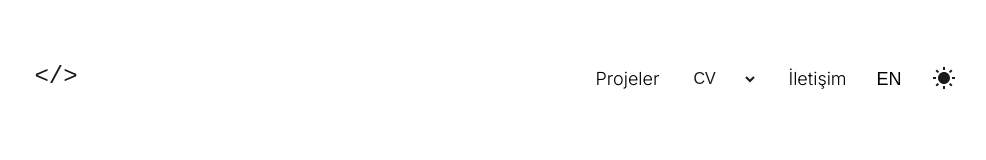
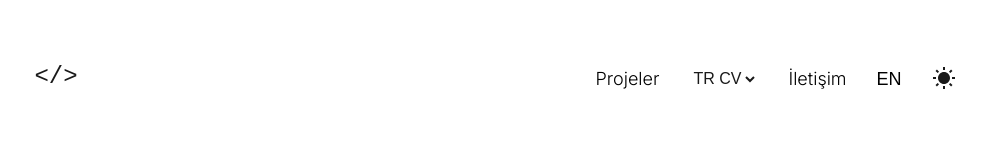
Before and after one commit to onuresin/my-react-portfolio2025, a React (Vite) app: page / in a window 1280 px wide. Shown: the top 160 px of the page, without its empty margins (146-1132 px from the left). Built offline with nearby package versions, Linux system fonts and the light colour scheme.

Commit message:
select kısmında yazı hatası giderildi, cv lerde ufak dokunuşlar yapılması gerek

```diff
--- a/src/App.css
+++ b/src/App.css
@@ -111,6 +111,7 @@ body {
   font-weight: 300;
   line-height: normal;
   cursor: pointer;
+  transition: background 0.13s ease;
 }
 
 /*HAMBURGER MENU*/
--- a/src/assets/darkMode.css
+++ b/src/assets/darkMode.css
@@ -125,3 +125,7 @@ body.dark .slide-in a {
 body.dark .close-menu-btn {
   color: var(--White);
 }
+body.dark .cv-select {
+  background-color: var(--HalfBlack);
+  color: var(--White);
+}
--- a/src/components/Header.jsx
+++ b/src/components/Header.jsx
@@ -43,7 +43,7 @@ export default function Header({ onContactClick }) {
             if (val) window.open(val, "_blank");
             e.target.selectedIndex = 0;
           }}>
-              <option value="">{t("header.cv")}</option>
+              <option value="" disabled hidden>{t("header.cv")}</option>
               <option value="/cv/onuresin-cv-tr.pdf">TR CV</option>
               <option value="/cv/onuresin-resume-en.pdf">EN CV</option>
           </select>
```
